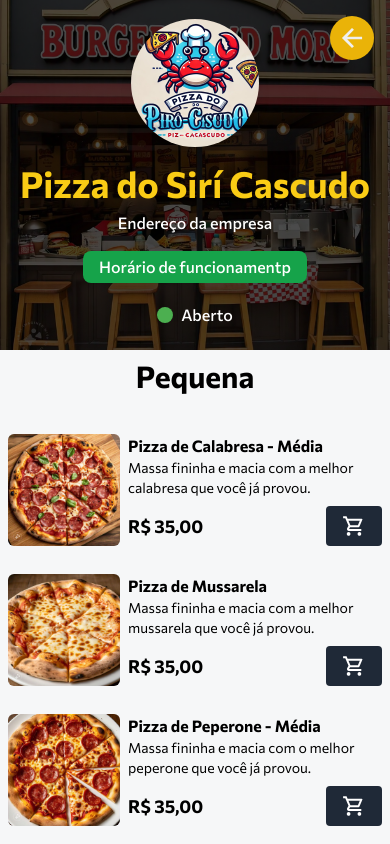
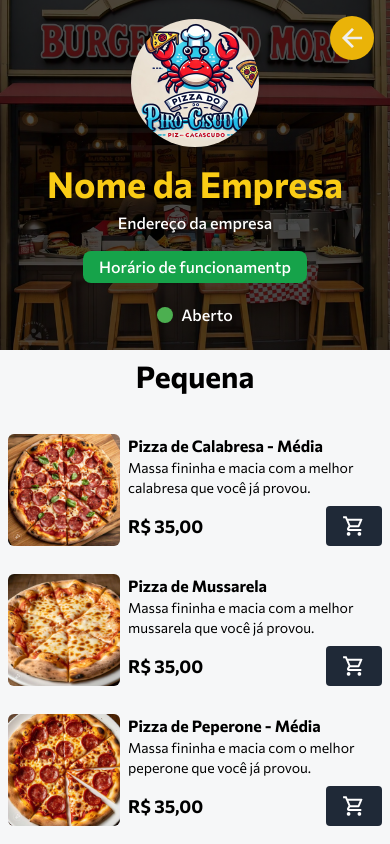
Before and after one commit to smart-food-pedidos/pizza-siri-cascudo, a website: page categories/hamburgers.html in a window 390 px wide. Shown: the top 844 px of the page. Drawn offline with nearby package versions, Linux system fonts and the light colour scheme.

Commit message:
hamburgers.html

```diff
--- a/categories/hamburgers.html
+++ b/categories/hamburgers.html
@@ -28,7 +28,7 @@
             <div class="w-full h-full flex flex-col justify-center items-center z-10">
                 <img src="../assets/pizzaria/logo-pizzaria.jpg" alt="Logo da lanchonete"
                     class="w-32 h-32  rounded-full shadow-lg hover:scale-110 duration-200" loading="lazy" />
-                <h1 class="text-4xl mt-4 mb-2 font-bold text-yellow-400">Pizza do Sirí Cascudo</h1>
+                <h1 class="text-4xl mt-4 mb-2 font-bold text-yellow-400">Nome da Empresa</h1>
                 <span class="text-white font-medium">Endereço da empresa</span>
 
                 <div class="bg-green-600 mt-4 px-4 py-1 rounded-lg">
```
